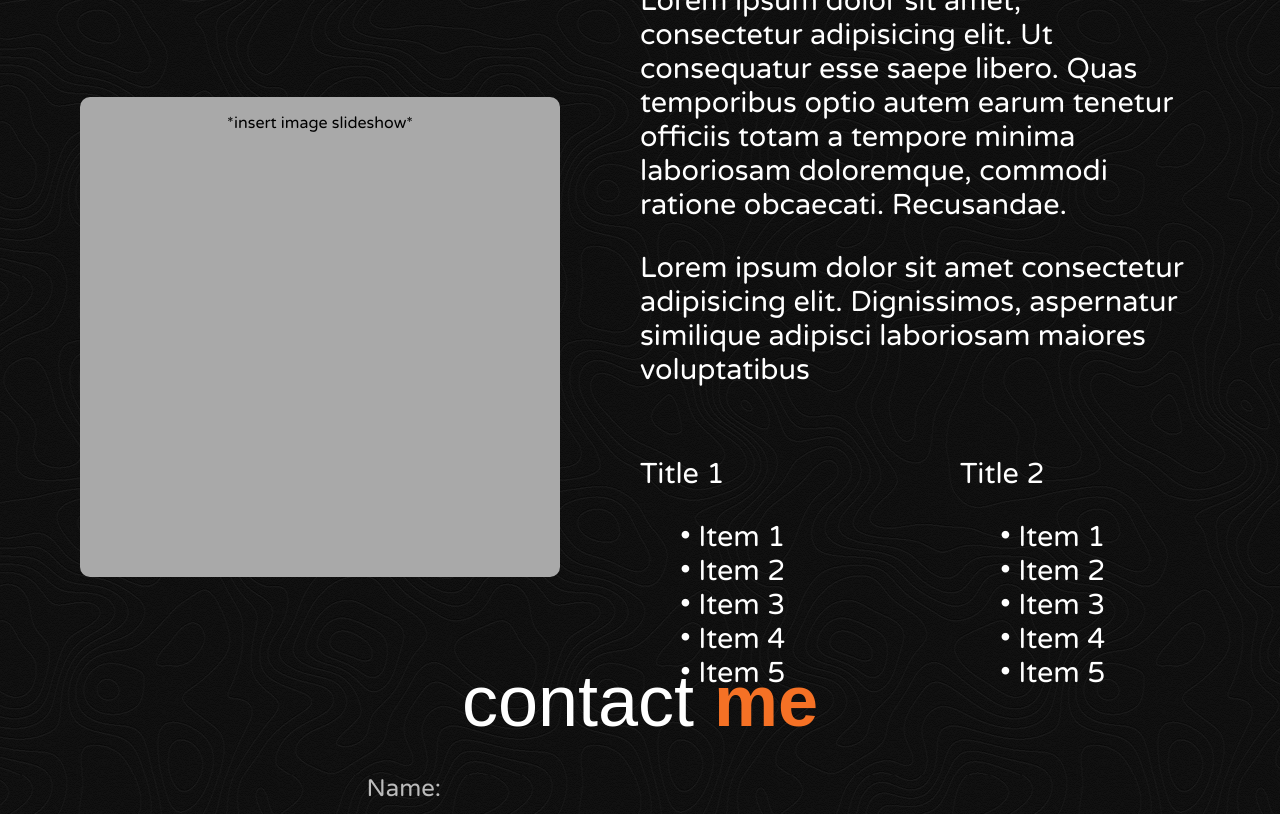
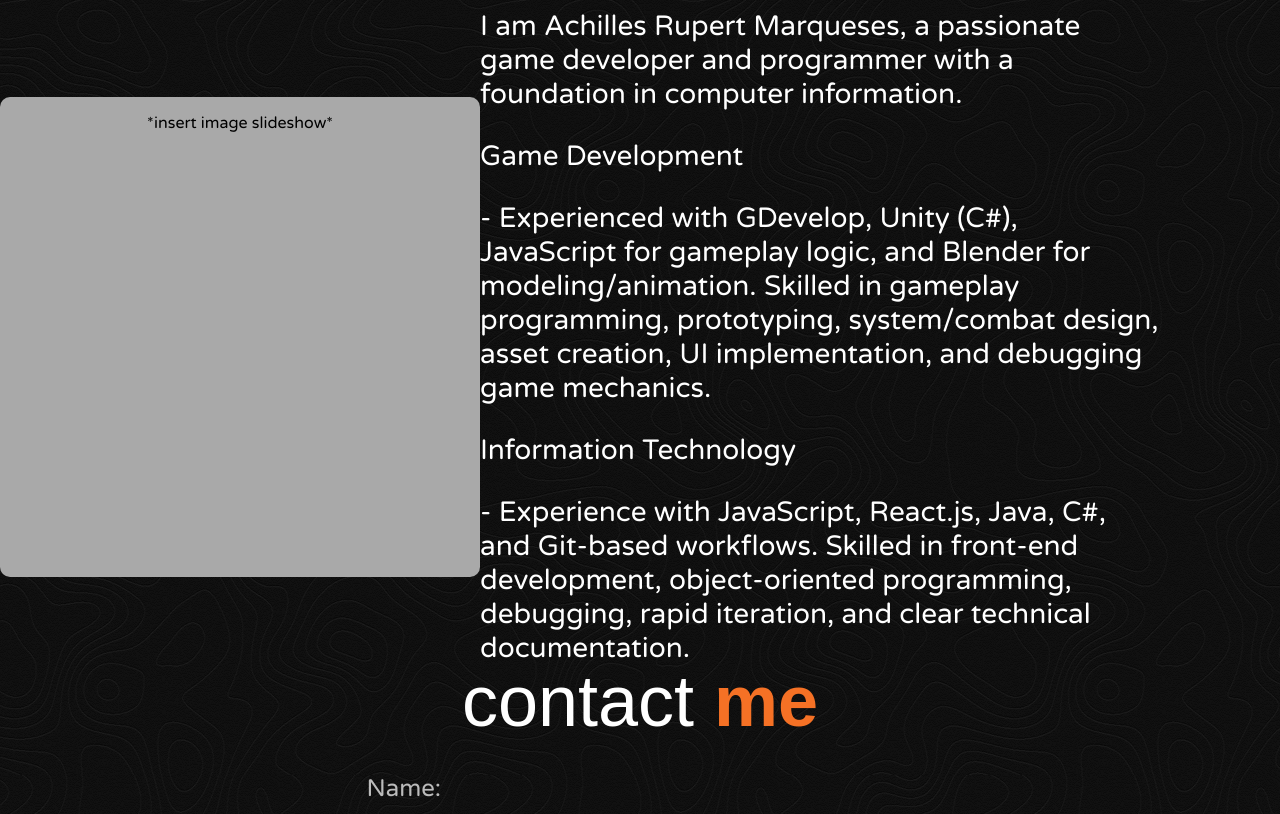
Before and after one commit to akimarq/online-portfolio, a React (Vite) app: page / in a window 1280 px wide. Shown: the part 1720-2534 px from the top of the page. Built offline with nearby package versions, Linux system fonts and the light colour scheme; a web font is replaced by a local one.

Commit message:
header functionality, about section
added scrolling to the headers to take user to chosen section.

filled in about section text, removed bullet list in favor of paragraph styled description

```diff
--- a/src/components/About.css
+++ b/src/components/About.css
@@ -64,7 +64,7 @@
 
 /* right */
 .about .right {
-    width: 50%;
+    width: 90%;
     color: white;
     font-family: 'Varela Round', sans-serif;
     font-size: 1.8rem;
@@ -77,15 +77,13 @@
 }
 .about .about-content .about-content-top {
     width: 85%;
-    font-size: 1,5rem;
+    font-size: 1.75rem;
 }
 .about .about-content .about-content-bottom {
     display: flex;
     justify-content: space-evenly;
     margin-top: 2%;
-}
-.about .about-content .about-content-bottom-left .about-content-bottom-right {
-    width: 50%;
+    font-size: 1.5rem;
 }
 .about .about-content .about-content-bottom-half{
     width: 50%;
@@ -93,6 +91,7 @@
 
 .about .right ul {
     list-style: none;
+    padding: 0;
 }
 
 @media screen and (max-width: 768px) {
@@ -141,15 +140,8 @@
         align-items: center;
         text-align: left;
     }
-    .about .about-content .about-content-bottom-half ul{
-        width: 75%;
-        text-align: left;
-        padding: 0;
-    }
     .about .about-content .about-content-bottom-left, .about .about-content .about-content-bottom-right {
         width: 100%;
-    }
-    .about-content-bottom{
     }
     .about .left .about-slideshow {
         height: 19rem;
--- a/src/components/About.jsx
+++ b/src/components/About.jsx
@@ -2,8 +2,9 @@ import '../App.css';
 import './About.css';
 import List from './List.jsx';
 
-function About() {
+function About({sectionRef}) {
   return (
+    <section ref={sectionRef} id="about" tabIndex={-1}>
         <div className="sections about">
             <div className="top">
                 <div className="about-header">
@@ -20,35 +21,24 @@ function About() {
                     <div className="about-content">
                         <div className="about-content-top">
                             <p>
-                        Lorem ipsum dolor sit amet, consectetur adipisicing elit. Ut consequatur esse saepe libero. Quas temporibus optio autem earum tenetur officiis totam a tempore minima laboriosam doloremque, commodi ratione obcaecati. Recusandae.
+                            I am Achilles Rupert Marqueses, a passionate game developer and programmer with a foundation in computer information.
                             </p>
-                        <p>
-                        Lorem ipsum dolor sit amet consectetur adipisicing elit. Dignissimos, aspernatur similique adipisci laboriosam maiores voluptatibus
-                        </p>
-                    </div>
-                    <div className="about-content-bottom">
-                    <List title="Title 1"
-                        item1="Item 1"
-                        item2="Item 2"
-                        item3="Item 3"
-                        item4="Item 4"
-                        item5="Item 5"
+                            <List
+                            title="Game Development"
+                            item="Experienced with GDevelop, Unity (C#), JavaScript for gameplay logic,
+                            and Blender for modeling/animation. Skilled in gameplay programming, prototyping, system/combat design, asset creation,
+                            UI implementation, and debugging game mechanics."
                             />
-                    <List title="Title 2"
-                        item1="Item 1"
-                        item2="Item 2"
-                        item3="Item 3"
-                        item4="Item 4"
-                        item5="Item 5"
+                        <List
+                            title="Information Technology"
+                            item="Experience with JavaScript, React.js, Java, C#, and Git-based workflows. Skilled in front-end development, object-oriented programming, debugging, rapid iteration, and clear technical documentation."
                             />
                         </div>
                     </div>
                 </div>
             </div>
-
-
-
         </div>
+    </section>
   );
 }
 export default About;
--- a/src/components/Contact.jsx
+++ b/src/components/Contact.jsx
@@ -2,8 +2,9 @@ import '../App.css';
 import Form from './Form.jsx';
 import './Contact.css';
 
-function Contact() {
+function Contact({ sectionRef }) {
   return (
+    <section ref={sectionRef} id="contact" tabIndex={-1}>
       <div className="sections contact">
           <div className="contact-header">
               <h1>contact <span className="alt-text">me</span></h1>
@@ -12,6 +13,7 @@ function Contact() {
               <Form />
           </div>
       </div>
+    </section>
   );
 }
 
--- a/src/components/Header.jsx
+++ b/src/components/Header.jsx
@@ -1,38 +1,80 @@
+// Header.jsx
 import './Header.css';
+import { useRef } from 'react';
 import Logo from '../assets/logo.svg';
 import HomeIcon from '../assets/house.svg?react';
 import ProjectIcon from '../assets/folder.svg?react';
 import AboutIcon from '../assets/crown.svg?react';
 import ContactIcon from '../assets/envelope.svg?react';
 
+function Header({ homeRef, projectsRef, aboutRef, contactRef }) {
+  // header DOM element ref for height calculation
+  const headerRef = useRef(null);
 
-function Header() {
+  const scrollToRef = (ref) => {
+    if (!ref?.current || !headerRef?.current) return;
+
+    const top = ref.current.getBoundingClientRect().top + window.pageYOffset - 40;
+
+    window.scrollTo({ top, behavior: 'smooth' });
+
+    // accessibility: focus the target after a short delay
+    setTimeout(() => {
+      try {
+        ref.current.focus({ preventScroll: true });
+      } catch (err) {
+        // some elements may not accept focus; ignore
+      }
+    }, 400);
+  };
+
   return (
-        <div className="header">
+    <div className="header" ref={headerRef}>
       <div className="buttons-left">
-            <a href="#" className='header-buttons'>
+        <a
+          href="#home"
+          className='header-buttons'
+          onClick={(e) => { e.preventDefault(); scrollToRef(homeRef); }}
+        >
           <span className="text-label">home</span>
-                <HomeIcon className="icon-label"/>
+          <HomeIcon className="icon-label" />
         </a>
-            <a href="#" className='header-buttons'>
+
+        <a
+          href="#projects"
+          className='header-buttons'
+          onClick={(e) => { e.preventDefault(); scrollToRef(projectsRef); }}
+        >
           <span className="text-label">projects</span>
-                <ProjectIcon className="icon-label"/>
+          <ProjectIcon className="icon-label" />
         </a>
       </div>
+
       <div className="logo-container">
-          <img src={Logo} alt="logo" className="logo"/>
+        <img src={Logo} alt="logo" className="logo" />
       </div>
+
       <div className="buttons-right">
-            <a href="#" className='header-buttons'>
+        <a
+          href="#about"
+          className='header-buttons'
+          onClick={(e) => { e.preventDefault(); scrollToRef(aboutRef); }}
+        >
           <span className="text-label">about</span>
-                <AboutIcon className="icon-label"/>
+          <AboutIcon className="icon-label" />
         </a>
-            <a href="#" className='header-buttons'>
+
+        <a
+          href="#contact"
+          className='header-buttons'
+          onClick={(e) => { e.preventDefault(); scrollToRef(contactRef); }}
+        >
           <span className="text-label">contact</span>
-                <ContactIcon className="icon-label"/>
+          <ContactIcon className="icon-label" />
         </a>
       </div>
     </div>
   );
 }
+
 export default Header;
--- a/src/components/Landing.jsx
+++ b/src/components/Landing.jsx
@@ -3,7 +3,7 @@ import './Landing.css'
 import landing_image from '../assets/pfp2.jpeg';
 import TextScramble from '../text-scramble';
 
-function Landing() {
+function Landing({sectionRef}) {
     const landingText = [
       "digital creator",
       "web developer",
@@ -11,6 +11,7 @@ function Landing() {
       "game developer",
     ];
   return (
+    <section ref={sectionRef} id="home" tabIndex={-1}>
       <div className="sections landing">
           <div className="left">
             <div className="landing-text">
@@ -24,6 +25,7 @@ function Landing() {
             </div>
           </div>
       </div>
+    </section>
   )
 }
 
--- a/src/components/List.jsx
+++ b/src/components/List.jsx
@@ -1,14 +1,8 @@
 function List(list) {
   return (
-    <div className="about-content-bottom-half">
+    <div className="about-content-desc">
         <p>{list.title}</p>
-        <ul>
-            <li>• {list.item1}</li>
-            <li>• {list.item2}</li>
-            <li>• {list.item3}</li>
-            <li>• {list.item4}</li>
-            <li>• {list.item5}</li>
-        </ul>
+        <p>- {list.item}</p>
     </div>
   );
 }
--- a/src/components/Projects.jsx
+++ b/src/components/Projects.jsx
@@ -2,9 +2,10 @@ import '../App.css';
 import './projects.css';
 import Card from './Card';
 
-function Projects() {
+function Projects({sectionRef}) {
   return (
-          <div className="sections projects">
+    <section ref={sectionRef} id="projects" tabIndex={-1}>
+      <div className="sections projects">
         <div className="projects-header">
           <h1>projects</h1>
         </div>
@@ -14,6 +15,7 @@ function Projects() {
           <Card name="ANTI-KAIJU INSTITUTE" desc="3D Fighing Hack and Slash game based on Kaiju No.8" env="Tech: Unity, C#, Blender | Role: Lead Developer & Designer" />
         </div>
       </div>
+    </section>
   );
 }
 export default Projects;
--- a/src/main.jsx
+++ b/src/main.jsx
@@ -1,20 +1,42 @@
-import { StrictMode } from 'react'
-import { createRoot } from 'react-dom/client'
-import './index.css'
-import App from './App.jsx'
-import Projects from './components/Projects.jsx'
-import About from './components/About.jsx'
+// main.jsx
+import React, { useRef } from 'react';
+import { StrictMode } from 'react';
+import { createRoot } from 'react-dom/client';
+import './index.css';
+import App from './App.jsx';
+import Projects from './components/Projects.jsx';
+import About from './components/About.jsx';
 import Header from './components/header';
 import Landing from './components/Landing';
 import Contact from './components/Contact';
 
+function RootApp() {
+  // refs that point to the actual DOM sections
+  const homeRef = useRef(null);
+  const projectsRef = useRef(null);
+  const aboutRef = useRef(null);
+  const contactRef = useRef(null);
+
+  return (
+    <>
+      <Header
+        homeRef={homeRef}
+        projectsRef={projectsRef}
+        aboutRef={aboutRef}
+        contactRef={contactRef}
+      />
+
+      <App />
+      <Landing sectionRef={homeRef} />
+      <Projects sectionRef={projectsRef} />
+      <About sectionRef={aboutRef} />
+      <Contact sectionRef={contactRef} />
+    </>
+  );
+}
+
 createRoot(document.getElementById('root')).render(
   <StrictMode>
-    <App />
-    <Header />
-    <Landing />
-    <Projects />
-    <About />
-    <Contact />
-  </StrictMode>,
-)
+    <RootApp />
+  </StrictMode>
+);
```
Lines whose indentation alone changed are shown as unchanged.
